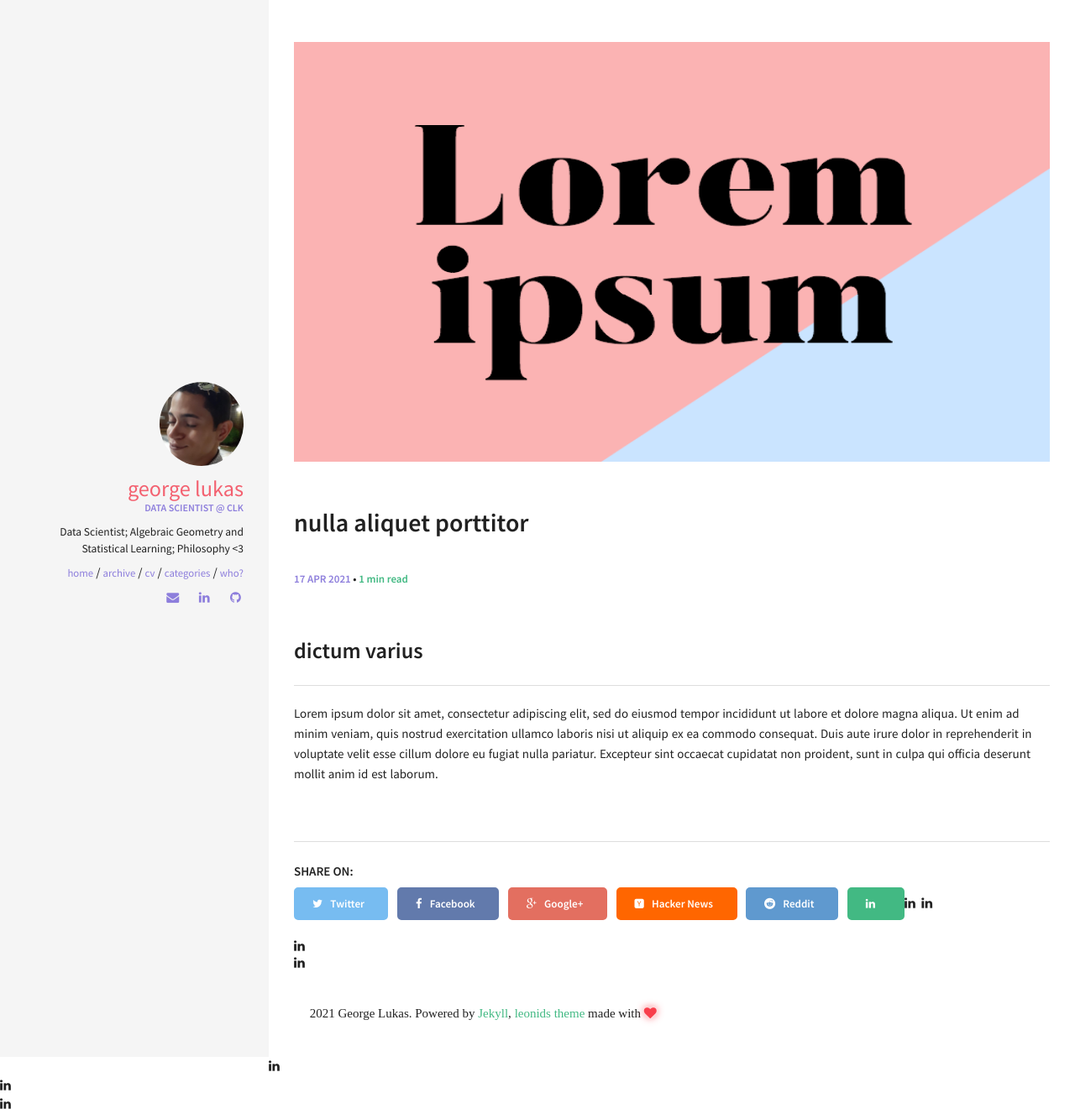
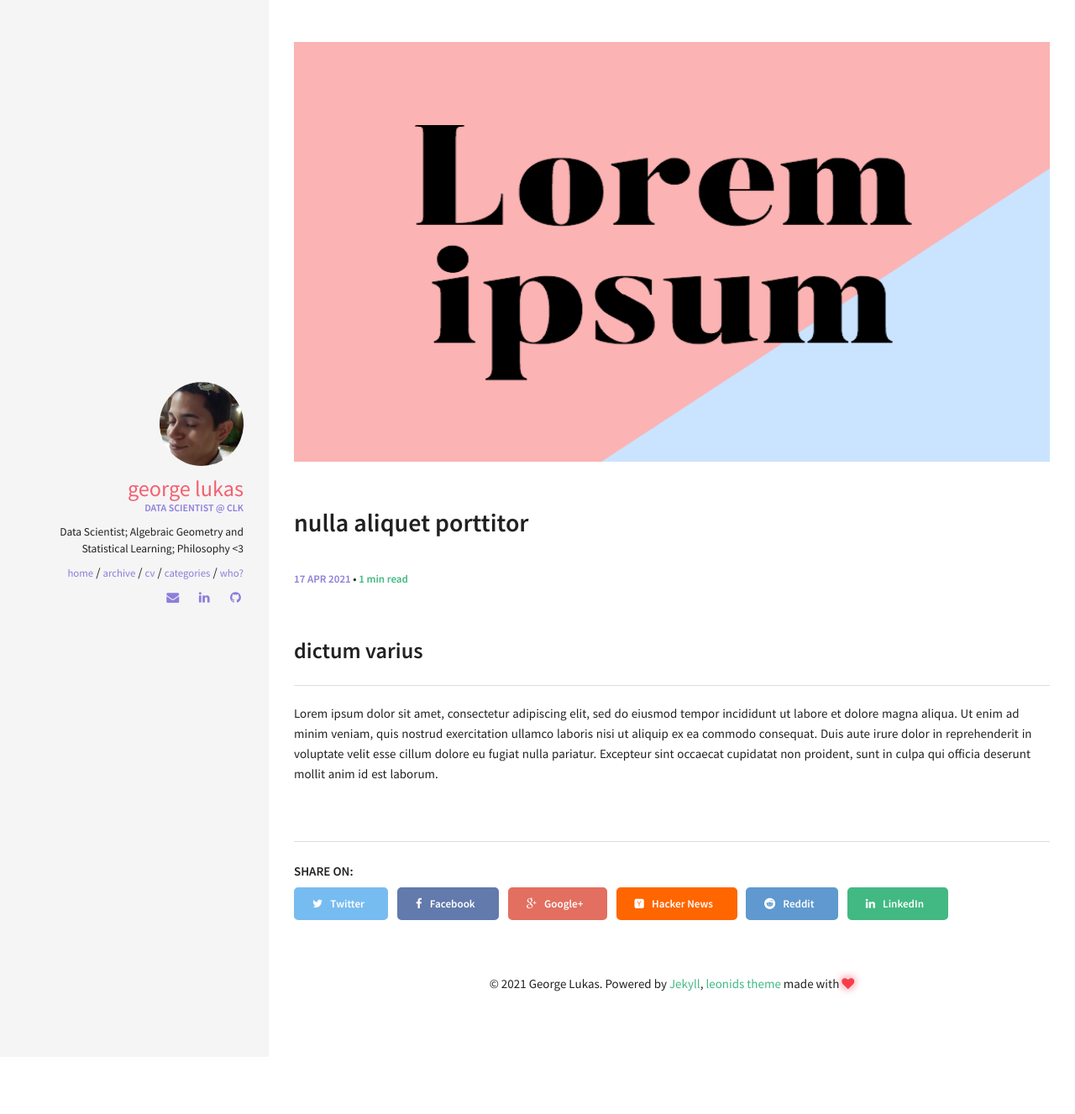
Before and after one commit to z0del/davewhipp.github.io, a Jekyll site: the page built from _posts/2021-04-17-new-website.md, in a window 1280 px wide. Shown: the whole page at 84% size. Built offline with Jekyll 4.4.1, drawn with Linux system fonts in a browser that asks for light colours; after the commit the page ends 1259 px from its top, so only the background shows below that.

Commit message:
fix typo

```diff
--- a/_layouts/post.html
+++ b/_layouts/post.html
@@ -57,8 +57,7 @@
     </li>
 
     <li>
-    <a href="https://www.linkedin.com/shareArticle?mini=true&url={{ page.url | absolute_url | url_encode }}" class="linkedin btn" title="Share on LinkedIn"><i class="fa fa-linkedin"</i><span LinkedIn</span>
-    </a>
+      <a href="https://www.linkedin.com/shareArticle?mini=true&url={{ site.url }}{{ page.url}}" class="linkedin btn" title="Share on LinkedIn"><i class="fa fa-linkedin"></i> <span> LinkedIn</span></a>
     </li>
 
 
```
